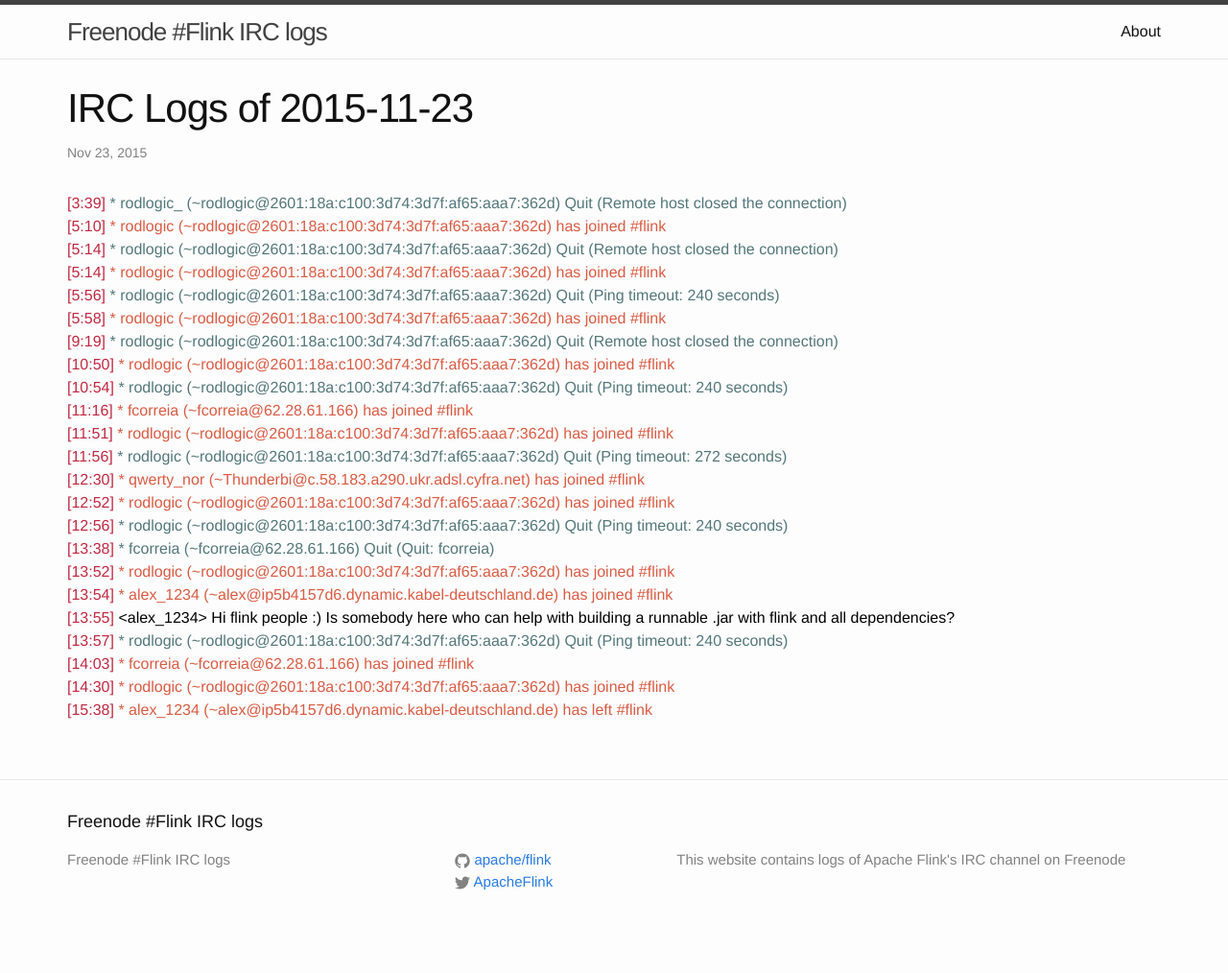
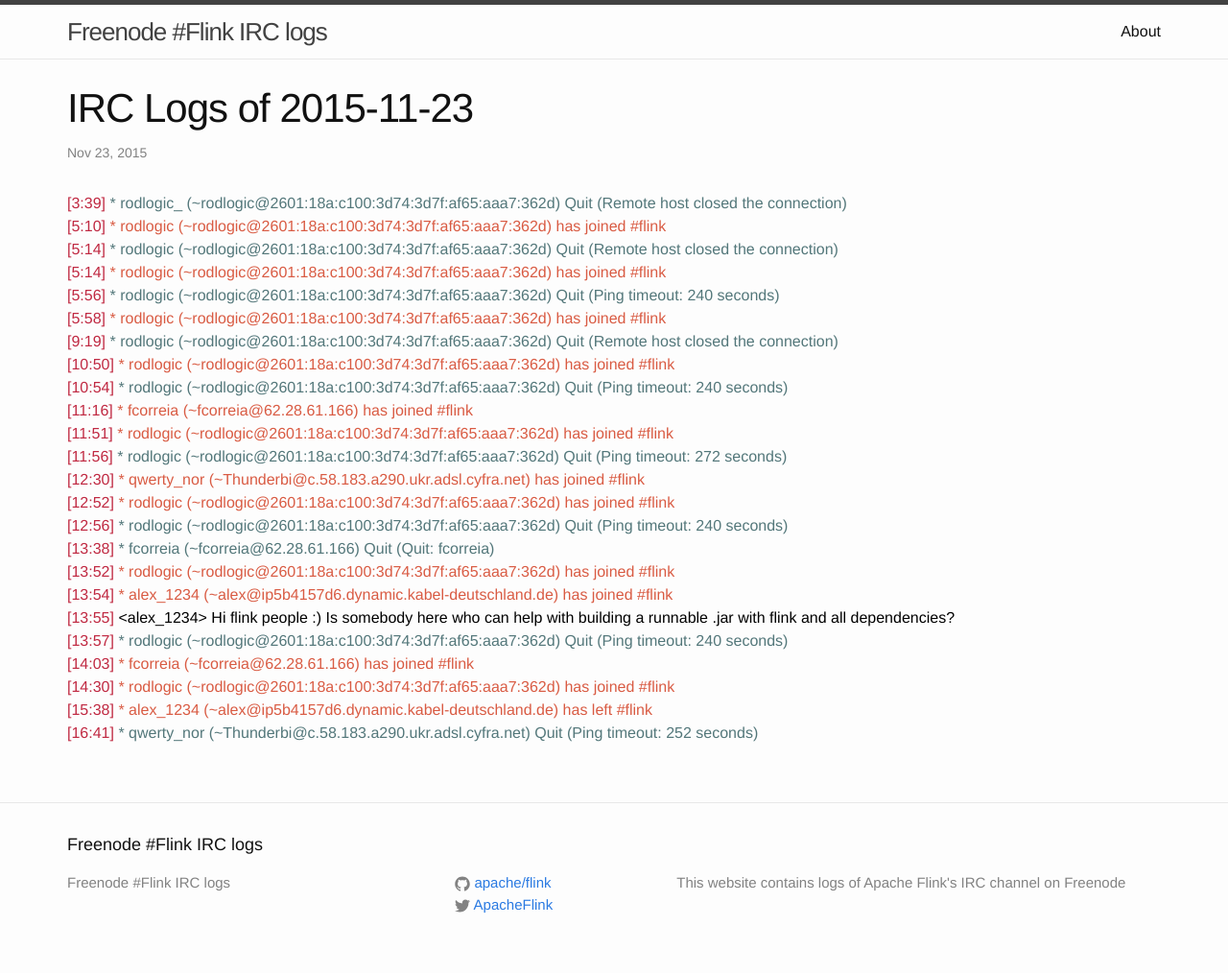
Before and after one commit to flink-irc-logs/flink-irc-logs.github.io, a Jekyll site: the page built from _posts/2015-11-23-logs.markdown, in a window 1280 px wide. Shown: the whole page at 96% size. Built offline with Jekyll 4.4.1, drawn with Linux system fonts in a browser that asks for light colours; before the commit the page ends 990 px from its top, so only the background shows below that.

Commit message:
Update of the logs on Mon Nov 23 18:24:01 CET 2015

```diff
--- a/_posts/2015-11-23-logs.markdown
+++ b/_posts/2015-11-23-logs.markdown
@@ -27,3 +27,4 @@
 <span class="irc-date">[14:03]</span> <span class="irc-green">* fcorreia (~fcorreia@62.28.61.166) has joined #flink</span><br />
 <span class="irc-date">[14:30]</span> <span class="irc-green">* rodlogic (~rodlogic@2601:18a:c100:3d74:3d7f:af65:aaa7:362d) has joined #flink</span><br />
 <span class="irc-date">[15:38]</span> <span class="irc-green">* alex_1234 (~alex@ip5b4157d6.dynamic.kabel-deutschland.de) has left #flink</span><br />
+<span class="irc-date">[16:41]</span> <span class="irc-navy">* qwerty_nor (~Thunderbi@c.58.183.a290.ukr.adsl.cyfra.net) Quit (Ping timeout: 252 seconds)</span><br />
```
